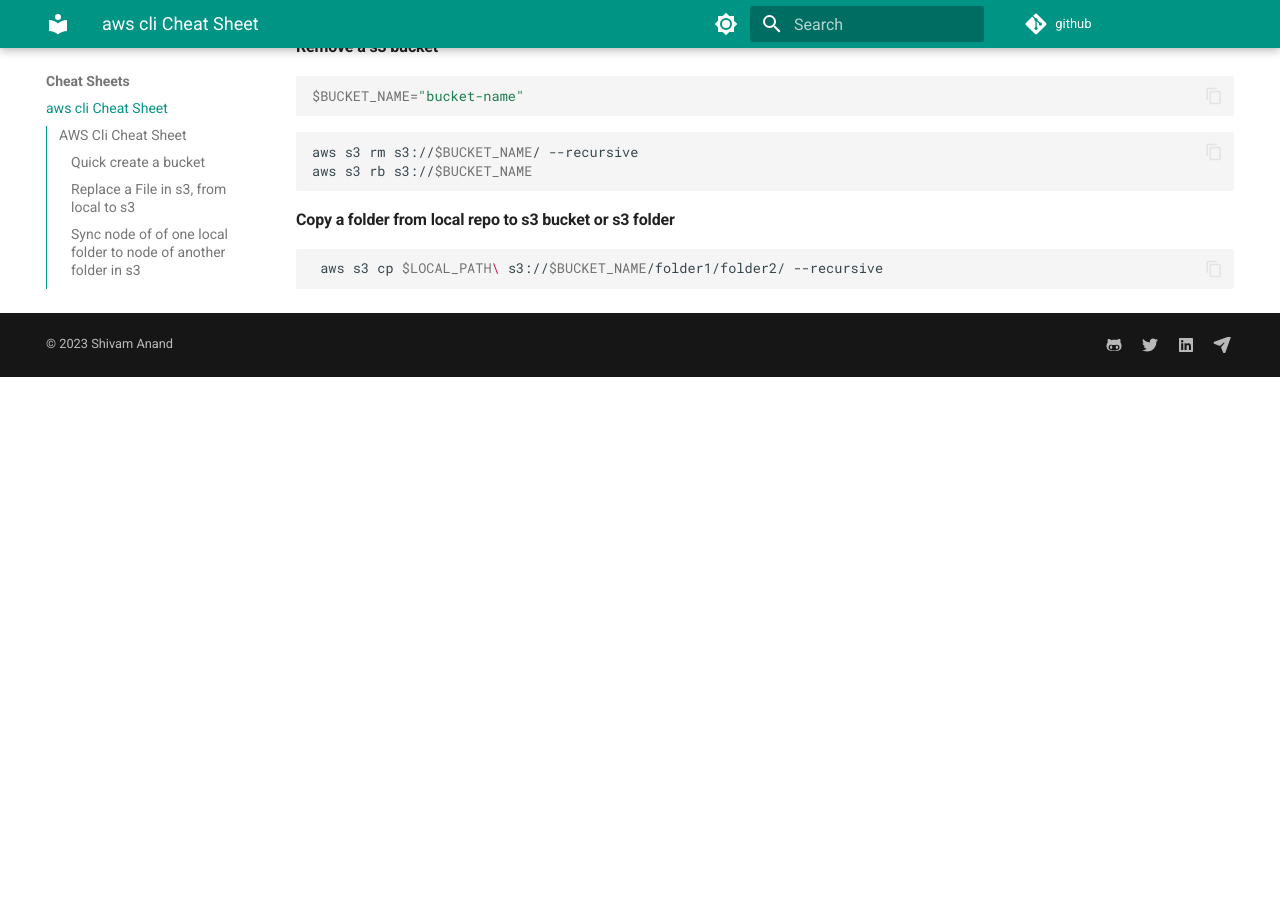
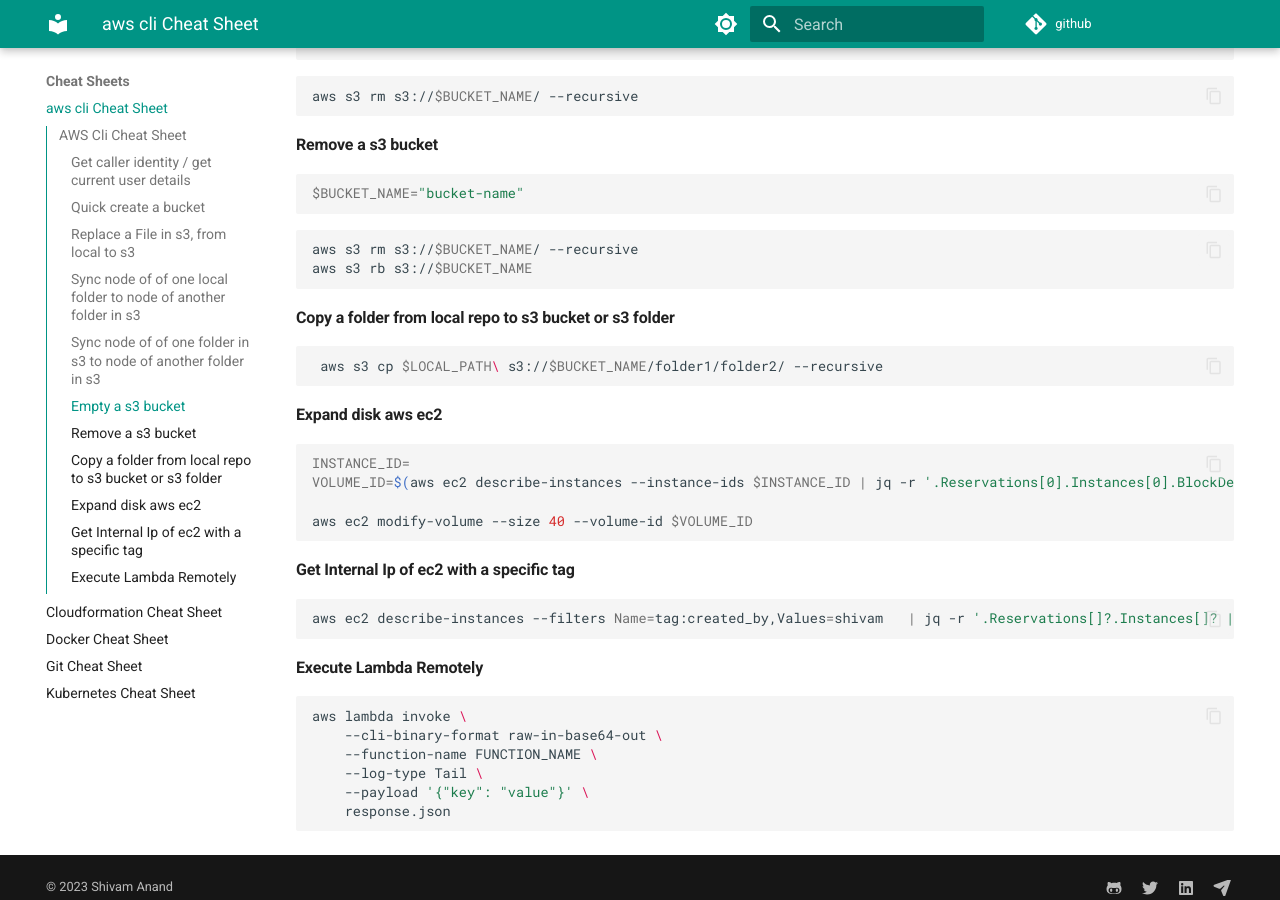
Before and after one commit to anandshivam44/Documentation, an MkDocs documentation site: the page built from docs/CheatSheets/AwsCliCheatSheet.md, in a window 1280 px wide and 900 px high, scrolled down 905 px. Built offline with MkDocs 1.6.1 and Material for MkDocs 9.7.7, drawn with Linux system fonts in a browser that asks for light colours; comment, search, counter and statistics services are not loaded; before the commit the page ends 1282 px from its top, so only the background shows below that; some of the changed text lies outside the part shown.

Commit message:
More codes

````diff
--- a/docs/CheatSheets/AwsCliCheatSheet.md
+++ b/docs/CheatSheets/AwsCliCheatSheet.md
@@ -1,4 +1,8 @@
 ## AWS Cli Cheat Sheet
+#### Get caller identity / get current user details
+```bash
+aws sts get-caller-identity
+```
 #### Quick create a bucket
 ```bash
 BUCKET_NAME=my-bucket-$(date +%s)
@@ -39,3 +43,24 @@ aws s3 rb s3://$BUCKET_NAME
 ```bash
  aws s3 cp $LOCAL_PATH\ s3://$BUCKET_NAME/folder1/folder2/ --recursive
 ```
+
+#### Expand disk aws ec2
+```bash
+INSTANCE_ID=
+VOLUME_ID=$(aws ec2 describe-instances --instance-ids $INSTANCE_ID | jq -r '.Reservations[0].Instances[0].BlockDeviceMappings[0].Ebs.VolumeId')
+
+aws ec2 modify-volume --size 40 --volume-id $VOLUME_ID
+```
+#### Get Internal Ip of ec2 with a specific tag
+```bash
+aws ec2 describe-instances --filters Name=tag:created_by,Values=shivam   | jq -r '.Reservations[]?.Instances[]? | .PrivateIpAddress'
+```
+#### Execute Lambda Remotely
+```bash
+aws lambda invoke \
+    --cli-binary-format raw-in-base64-out \
+    --function-name FUNCTION_NAME \
+    --log-type Tail \
+    --payload '{"key": "value"}' \
+    response.json
+```
````
Also changed, not shown: docs/Snippets/Snippets1.md (added, +71 -0 lines), docs/Tutorials/LinuxCommands.md (+4 -0 lines).
